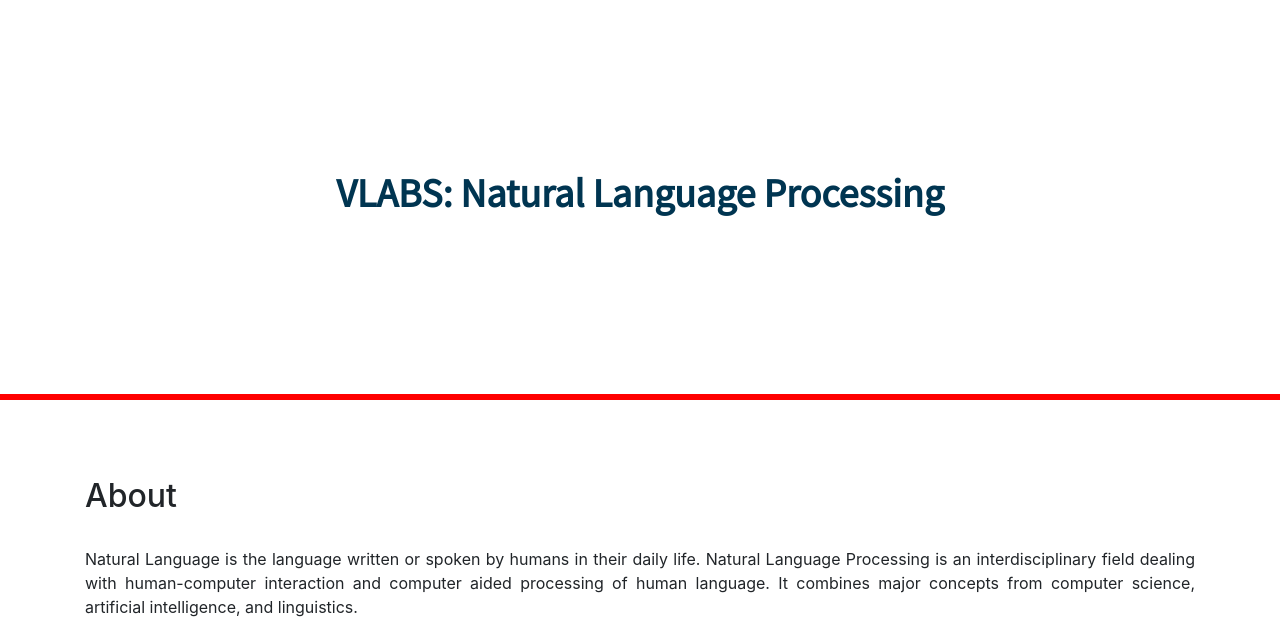
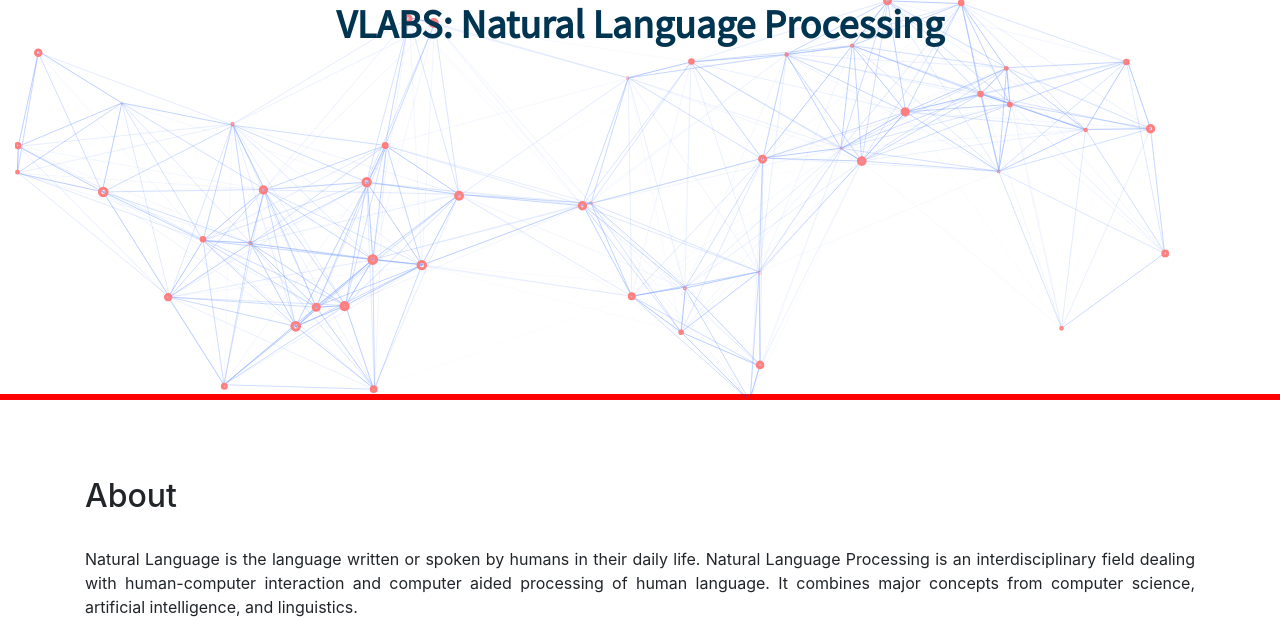
Before and after one commit to RaghavSaboo159/Building-Chunker, a Flask app: page / in a window 1280 px wide. Shown: the part 72-693 px from the top of the page. Run offline with Flask 2, Linux system fonts and the light colour scheme; some libraries are stand-ins or nearby versions.

Commit message:
Reset to previous stage

```diff
--- a/templates/index.html
+++ b/templates/index.html
@@ -39,8 +39,8 @@
 	</nav>
 
 	<div class="container-fluid h-50 header">
-<!-- 		<div class="op-50" id="particles-js"></div>
- -->		<div class="row h-100">
+		<div class="op-50" id="particles-js"></div>
+		<div class="row">
 			<div class="col align-self-center text-center">
 				<h1 class="txt-blue bold">
 					VLABS: Natural Language Processing
```
